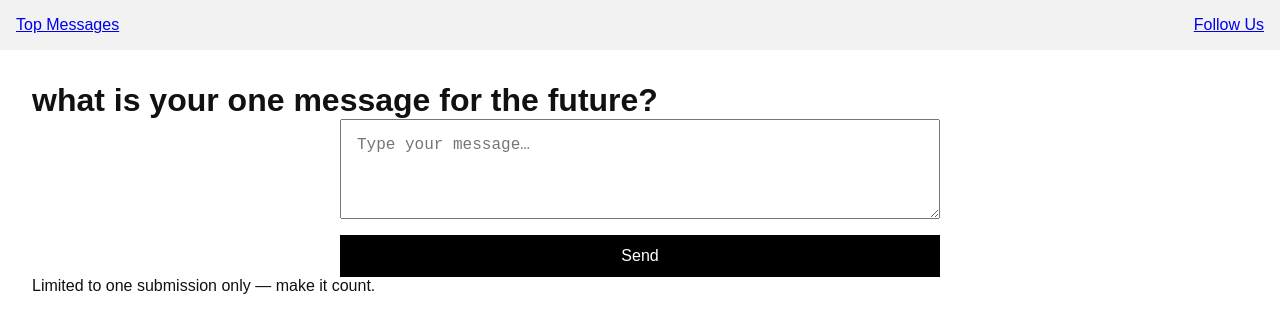
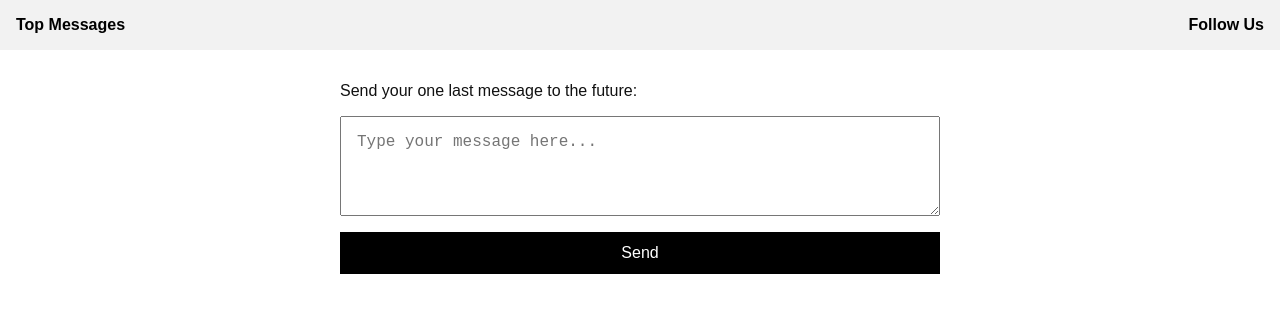
Before and after one commit to onelastmessage/onelastmessage, a plain HTML site: page index.html in a window 1280 px wide. Drawn offline with Linux system fonts and the light colour scheme.

Commit message:
Update index.html

```diff
--- a/index.html
+++ b/index.html
@@ -1,31 +1,24 @@
 <!DOCTYPE html>
 <html lang="en">
 <head>
-  <meta charset="UTF-8">
-  <title>One Message</title>
-  <link rel="stylesheet" href="assets/style.css">
+  <meta charset="UTF-8" />
+  <meta name="viewport" content="width=device-width, initial-scale=1.0"/>
+  <title>One Last Message</title>
+  <link rel="stylesheet" href="assets/style.css" />
 </head>
 <body>
-
   <header>
-    <nav>
-      <a href="messages.html">Top Messages</a>
-    </nav>
-    <a href="https://www.instagram.com/playoldmusic?igsh=MWVtMmw4c21za2lqaA%3D%3D&utm_source=qr" target="_blank">
-      Follow Us
-    </a>
+    <a href="messages.html" class="left-link">Top Messages</a>
+    <a href="https://www.instagram.com/playoldmusic?igsh=MWVtMmw4c21za2lqaA%3D%3D&utm_source=qr" class="right-link" target="_blank">Follow Us</a>
   </header>
-
   <main>
-    <h1>what is your one message for the future?</h1></h1>
     <form id="oneMessageForm">
-      <textarea id="msg" placeholder="Type your message…" required></textarea>
+      <label for="msg">Send your one last message to the future:</label>
+      <textarea id="msg" placeholder="Type your message here..."></textarea>
       <button type="submit" id="sendBtn">Send</button>
     </form>
-    <div id="thankYou"></div>
-    <p class="note">Limited to one submission only — make it count.</p>
+    <div id="thankYou" style="opacity:0; transition:opacity 0.5s ease;"></div>
   </main>
-
   <script src="assets/app.js"></script>
 </body>
 </html>
```
